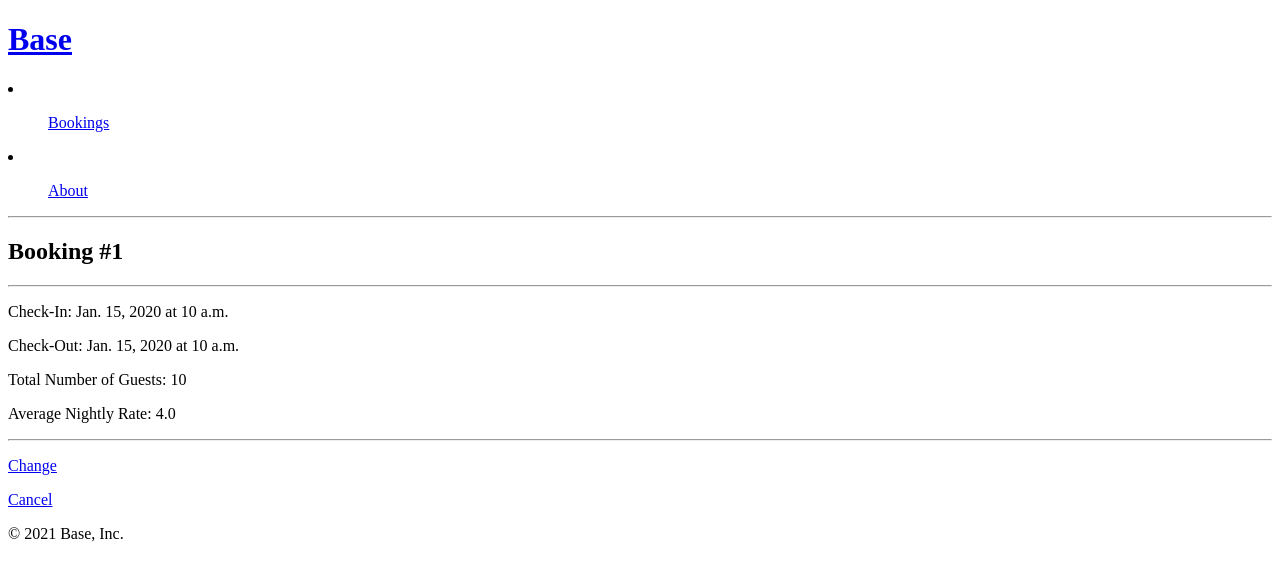
After one commit to alanavery/base, a Django app: page /bookings/1/ in a window 1280 px wide. The commit adds this page. Shown: the top 581 px of the page. Run offline with Django 3.2, Linux system fonts and the light colour scheme; tables that the repository leaves empty hold one stand-in row (values such as "Sample post").

Commit message:
Add Booking model and update URL's

```diff
--- a/main_app/admin.py
+++ b/main_app/admin.py
@@ -1,5 +1,6 @@
 from django.contrib import admin
-from .models import Room
+from .models import Room, Booking
 
 # Register your models here.
 admin.site.register(Room)
+admin.site.register(Booking)
--- a/main_app/models.py
+++ b/main_app/models.py
@@ -1,6 +1,32 @@
 from django.db import models
+from django.contrib.auth.models import User
 
 # Create your models here.
+
+
+class Booking(models.Model):
+    user = models.ForeignKey(User, on_delete=models.SET_NULL, null=True)
+    confirmation = models.PositiveIntegerField()
+    check_in_date = models.DateField()
+    check_in_time = models.TimeField()
+    check_out_date = models.DateField()
+    check_out_time = models.TimeField()
+    total_guests = models.PositiveIntegerField()
+    guest_first_name = models.CharField(max_length=100)
+    guest_last_name = models.CharField(max_length=100)
+    guest_email = models.EmailField()
+    guest_phone = models.CharField(max_length=100)
+    guest_street = models.CharField(max_length=100)
+    guest_city = models.CharField(max_length=100)
+    guest_state = models.CharField(max_length=100)
+    guest_zip = models.CharField(max_length=100)
+    guest_country = models.CharField(max_length=100)
+    rate = models.FloatField()
+    paid = models.BooleanField()
+    notes = models.TextField()
+
+    def __str__(self):
+        return str(self.confirmation)
 
 
 class Room(models.Model):
--- a/main_app/templates/base.html
+++ b/main_app/templates/base.html
@@ -16,7 +16,7 @@
       <nav>
         <li>
           <ul>
-            <a href="/rooms">Rooms</a>
+            <a href="/bookings">Bookings</a>
           </ul>
         </li>
       </nav>
--- /dev/null
+++ b/main_app/templates/bookings/details.html
@@ -0,0 +1,15 @@
+<!-- prettier-ignore -->
+{% extends 'base.html' %}
+{% load static %}
+
+{% block content %}
+<h2>Booking #{{ booking }}</h2>
+<hr />
+<p>Check-In: {{ booking.check_in_date }} at {{ booking.check_in_time }}</p>
+<p>Check-Out: {{ booking.check_out_date }} at {{ booking.check_out_time }}</p>
+<p>Total Number of Guests: {{ booking.total_guests }}</p>
+<p>Average Nightly Rate: {{ booking.rate }}</p>
+<hr />
+<p><a href="{% url 'bookings_update' booking.id %}">Change</a></p>
+<p><a href="{% url 'bookings_delete' booking.id %}">Cancel</a></p>
+{% endblock %}
--- a/main_app/templates/index.html
+++ b/main_app/templates/index.html
@@ -4,6 +4,6 @@
 
 {% block content %}
 <p>
-  <a href="/rooms">Check out our rooms.</a>
+  <a href="/bookings">View Bookings</a>
 </p>
 {% endblock %}
--- a/main_app/templates/main_app/room_confirm_delete.html
+++ b/main_app/templates/main_app/booking_confirm_delete.html
@@ -3,8 +3,8 @@
 {% load static %}
 
 {% block content %}
-<h4>Delete Room</h4>
-<p>Are you sure you want to delete room {{ room }}?</p>
+<h4>Delete Booking</h4>
+<p>Are you sure you want to delete booking {{ booking }}?</p>
 <form action="" method="post">
   {% csrf_token %}
   <input type="submit" value="Delete" />
--- a/main_app/urls.py
+++ b/main_app/urls.py
@@ -4,11 +4,12 @@ from . import views
 urlpatterns = [
     path('', views.index, name='index'),
     path('about/', views.about, name='about'),
-    path('rooms/', views.rooms_index, name='rooms_index'),
-    path('rooms/<int:room_id>/', views.rooms_details, name='rooms_details'),
-    path('rooms/create/', views.RoomCreate.as_view(), name='rooms_create'),
-    path('rooms/<int:pk>/update/',
-         views.RoomUpdate.as_view(), name='rooms_update'),
-    path('rooms/<int:pk>/delete/',
-         views.RoomDelete.as_view(), name='rooms_delete'),
+    path('bookings/', views.bookings_index, name='bookings_index'),
+    path('bookings/<int:booking_id>/',
+         views.bookings_details, name='bookings_details'),
+    path('bookings/create/', views.BookingCreate.as_view(), name='bookings_create'),
+    path('bookings/<int:pk>/update/',
+         views.BookingUpdate.as_view(), name='bookings_update'),
+    path('bookings/<int:pk>/delete/',
+         views.BookingDelete.as_view(), name='bookings_delete'),
 ]
--- a/main_app/views.py
+++ b/main_app/views.py
@@ -1,30 +1,30 @@
 from django.shortcuts import render
 from django.views.generic.edit import CreateView, UpdateView, DeleteView
 from django.http import HttpResponseRedirect
-from .models import Room
+from .models import Booking
 
 # Create form views
 
 
-class RoomCreate(CreateView):
-    model = Room
+class BookingCreate(CreateView):
+    model = Booking
     fields = '__all__'
-    success_url = '/rooms'
+    success_url = '/bookings'
 
 
-class RoomUpdate(UpdateView):
-    model = Room
-    fields = ['beds', 'occupied', 'spotless']
+class BookingUpdate(UpdateView):
+    model = Booking
+    fields = ['check_in_date', 'check_out_date', 'total_guests']
 
     def form_valid(self, form):
         self.object = form.save(commit=False)
         self.object.save()
-        return HttpResponseRedirect(f'/rooms/{str(self.object.pk)}')
+        return HttpResponseRedirect(f'/bookings/{str(self.object.pk)}')
 
 
-class RoomDelete(DeleteView):
-    model = Room
-    success_url = '/rooms'
+class BookingDelete(DeleteView):
+    model = Booking
+    success_url = '/bookings'
 
 # Create your views here.
 
@@ -37,11 +37,11 @@ def about(request):
     return render(request, 'about.html')
 
 
-def rooms_index(request):
-    rooms = Room.objects.all()
-    return render(request, 'rooms/index.html', {'rooms': rooms})
+def bookings_index(request):
+    bookings = Booking.objects.all()
+    return render(request, 'bookings/index.html', {'bookings': bookings})
 
 
-def rooms_details(request, room_id):
-    room = Room.objects.get(id=room_id)
-    return render(request, 'rooms/details.html', {'room': room})
+def bookings_details(request, booking_id):
+    booking = Booking.objects.get(id=booking_id)
+    return render(request, 'bookings/details.html', {'booking': booking})
```
Also changed, not shown: main_app/templates/bookings/index.html (added, +19 -0 lines), main_app/templates/rooms/details.html (deleted, +0 -16 lines), main_app/templates/rooms/index.html (deleted, +0 -18 lines), main_app/migrations/0002_booking.py (added), main_app/templates/main_app/booking_form.html (renamed from main_app/templates/main_app/room_form.html).
